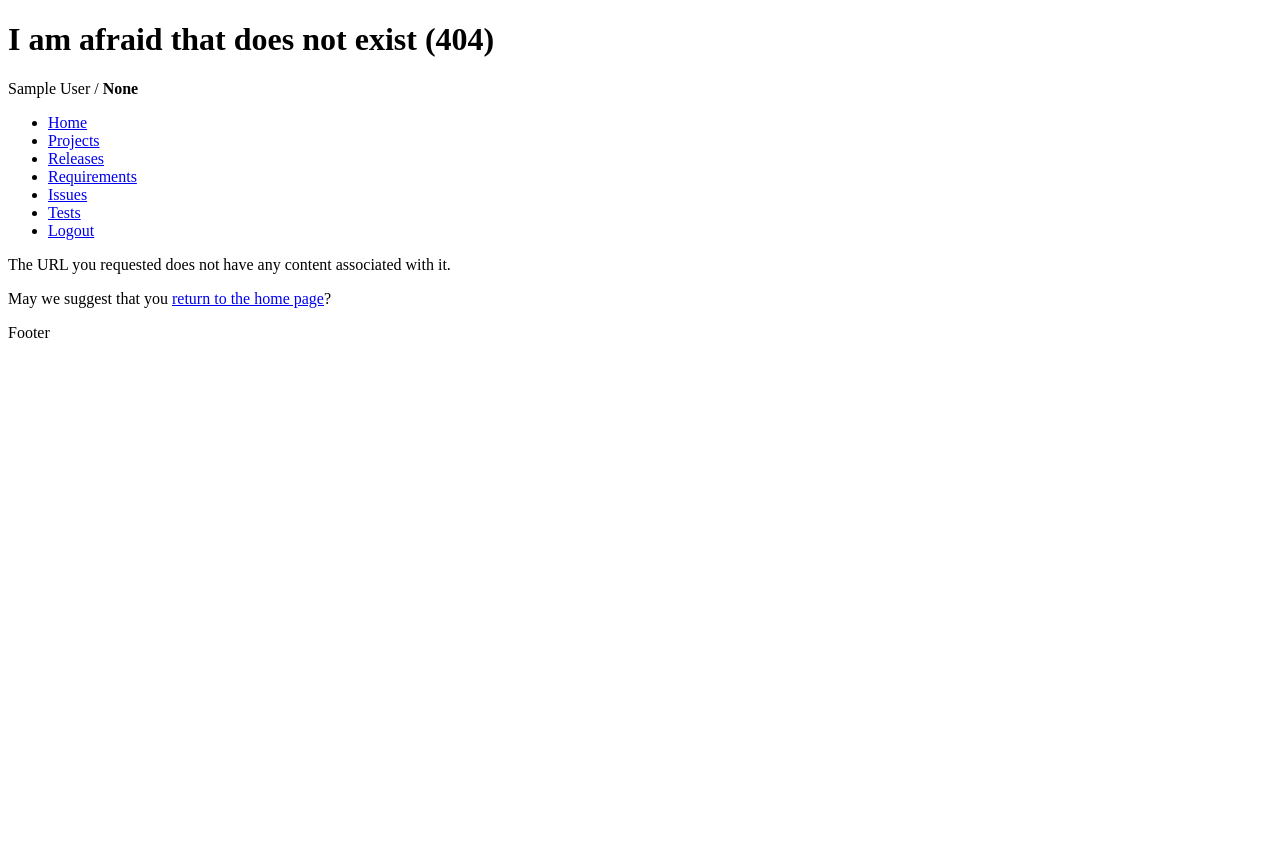
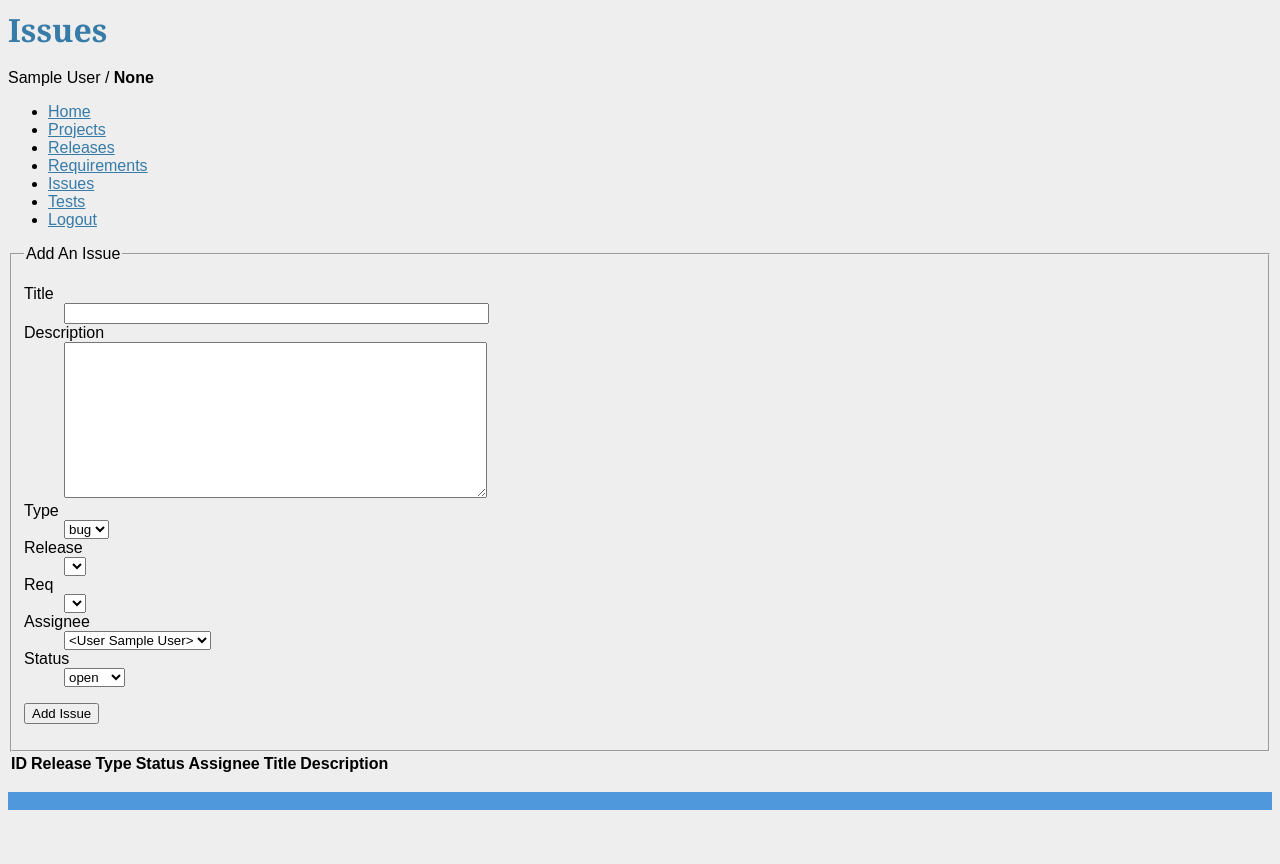
Before and after one commit to sfpiano/streams, a Flask app: page /issues/1 in a window 1280 px wide. Before the commit the page ends 338 px from the top, so only its background shows below. Run offline with Flask 2, Linux system fonts and the light colour scheme; the visitor is signed in with stand-in values (Sample User, id 1); data comes from the database, SQL or seed files in the repository; data that the repository does not hold is empty; some libraries are stand-ins or nearby versions.

Commit message:
Forgot to add commits

```diff
--- a/run.py
+++ b/run.py
@@ -1,7 +1,6 @@
 #!venv/bin/python
 
-from streams import app, db
+from streams import app
 
 if __name__ == "__main__":
-  db.create_all()
   app.run(debug=True)
--- a/scripts/import_doors.py
+++ b/scripts/import_doors.py
@@ -9,7 +9,7 @@ from streams.models import RQCategory, Requirement
 
 def import_data(file):
   with open(file) as f:
-    for line in csv.reader(f, delimiter=',', quotechar='|'):
+    for line in csv.reader(f, delimiter=',', quotechar='"'):
       Requirement.create(
         description=line[2].rstrip(),
         project_id=sys.argv[2],
--- a/streams/forms.py
+++ b/streams/forms.py
@@ -48,6 +48,8 @@ def issue_query():
   return Issue.query
 def rq_cat_query():
   return RQCategory.query
+def assignee_query():
+  return User.query
 
 class RequirementForm(Form):
   description = fields.TextAreaField(validators=[Required()])
@@ -61,6 +63,11 @@ class IssueForm(Form):
     'Type',
     choices=Issue.Types._asdict().items(),
     validators=[Required()])
+  status = fields.SelectField(
+    'Status',
+    choices=Issue.Status._asdict().items(),
+    validators=[Required()])
+  assignee = QuerySelectField(query_factory=assignee_query)
   release = QuerySelectField(query_factory=release_query)
   req = QuerySelectField(query_factory=req_query)
 
--- a/streams/templates/base.html
+++ b/streams/templates/base.html
@@ -2,6 +2,7 @@
 <html>
 <head>
 <title>{% block title %}{{ title }}{% endblock %}</title>
+<link rel=stylesheet type=text/css href="{{ url_for('static', filename='style.css') }}">
 </head>
 <body>
 <header>
@@ -15,17 +16,17 @@
 
 <nav>
 <ul>
-<li><a href="/">Home</a></li>
-<li><a href="/projects">Projects</a></li>
-<li><a href="/releases">Releases</a></li>
-<li><a href="/reqs">Requirements</a></li>
-<li><a href="/issues">Issues</a></li>
-<li><a href="/tests">Tests</a></li>
+<li><a href="{{ url_for('.index') }}">Home</a></li>
+<li><a href="{{ url_for('.projects') }}">Projects</a></li>
+<li><a href="{{ url_for('.releases') }}">Releases</a></li>
+<li><a href="{{ url_for('.reqs') }}">Requirements</a></li>
+<li><a href="{{ url_for('.issues') }}">Issues</a></li>
+<li><a href="{{ url_for('.tests') }}">Tests</a></li>
 <li>
   {% if current_user.is_anonymous() %}
-  <a href="{{url_for('register')}}">Register</a> / <a href="{{url_for('login')}}">Log In</a>
+  <a href="{{url_for('.register')}}">Register</a> / <a href="{{url_for('.login')}}">Log In</a>
   {% else %}
-  <a href="{{url_for('logout')}}">Logout</a>
+  <a href="{{url_for('.logout')}}">Logout</a>
   {% endif %}
 </li>
 </ul>
@@ -42,8 +43,8 @@
 <section>
 {% block content %}{% endblock %}
 </section>
-<footer>
-<p>Footer</p>
-</footer>
+<div class="footer">
+  <p>&nbsp;</p>
+</div>
 </body>
 </html>
--- a/streams/templates/issues.html
+++ b/streams/templates/issues.html
@@ -5,7 +5,7 @@
 {% block content %}
 {{super()}}
 
-<form action="{{url_for('issues')}}" method="POST">
+<form action="{{ form_action }}" method="{{ method | d("POST") }}">
 <fieldset>
   <legend>Add An Issue</legend>
   <dl>
@@ -14,18 +14,22 @@
   {{ forms.render_field(form.type) }}
   {{ forms.render_field(form.release) }}
   {{ forms.render_field(form.req) }}
+  {{ forms.render_field(form.assignee) }}
+  {{ forms.render_field(form.status) }}
   </dl>
   {{ form.hidden_tag() }}
   <p><input type="Submit" value="Add Issue"></p>
 </fieldset>
 </form>
 
-<table>
+<table id="table-base">
 <thead>
   <tr>
     <th>ID</th>
     <th>Release</th>
     <th>Type</th>
+    <th>Status</th>
+    <th>Assignee</th>
     <th>Title</th>
     <th>Description</th>
   </tr>
@@ -35,8 +39,13 @@
 <td>{{ issue.id }}</td>
 <td>{{ issue.release.name }}</td>
 <td>{{ issue.type }}</td>
+<td>{{ issue.status }}</td>
+<td>{{ issue.assignee.name }}</td>
 <td>{{ issue.title }}</td>
 <td>{{ issue.description }}</td>
+<td>{{ issue.requirements }}</td>
+<td><a href='{{ url_for('edit_issue', issue_id=issue.id) }}'>Edit</a></td>
+<td><a href='{{ url_for('del_issue', issue_id=issue.id) }}'>Delete</a></td>
 {% endcall %}
 </tbody>
 </table>
--- a/streams/templates/projects.html
+++ b/streams/templates/projects.html
@@ -13,7 +13,7 @@
 </fieldset>
 </form>
 
-<table>
+<table id="table-base">
 <tbody>
 {% call(proj) tables.process_rows(projects) %}
 <td>{{ proj.name }}</td>
--- a/streams/templates/tests.html
+++ b/streams/templates/tests.html
@@ -17,7 +17,7 @@
 </fieldset>
 </form>
 
-<table>
+<table id="table-base">
 <thead>
   <tr>
     <th>ID</th>
--- a/streams/views.py
+++ b/streams/views.py
@@ -31,20 +31,28 @@ from .models import (
     Test)
 from .data import query_to_list
 
+##------------------------------------------------------------------------------
+##------------------------------------------------------------------------------
 @app.before_request
 def before_request():
   g.user = current_user
 
+##------------------------------------------------------------------------------
+##------------------------------------------------------------------------------
 @app.route('/favicon.ico')
 def fav():
   return render_template('base.html')
 
+##------------------------------------------------------------------------------
+##------------------------------------------------------------------------------
 @app.route('/')
 @app.route('/index')
 @login_required
 def index():
   return render_template('base.html')
 
+##------------------------------------------------------------------------------
+##------------------------------------------------------------------------------
 @app.route('/projects', methods = ['GET', 'POST'])
 @login_required
 def projects():
@@ -58,6 +66,17 @@ def projects():
   results = Project.query.all()
   return render_template('projects.html', projects=results, form=form)
 
+##------------------------------------------------------------------------------
+##------------------------------------------------------------------------------
+@app.route('/setproj/<int:id>')
+@login_required
+def set_project(id):
+  current_user.current_project_id = id
+  current_user.save()
+  return redirect(url_for('index'))
+
+##------------------------------------------------------------------------------
+##------------------------------------------------------------------------------
 @app.route('/issues', methods = ['GET', 'POST'])
 @login_required
 def issues():
@@ -67,16 +86,87 @@ def issues():
         title=form.data['title'],
         description=form.data['description'],
         release_id=form.data['release'].id,
-        type=form.data['type'])
+        requirement_id=form.data['req'].id,
+        type=form.data['type'],
+        status=form.data['status'],
+        assignee_id=form.data['assignee'].id)
 
-    issue.requirements.append(form.data['req'])
-    issue.save()
     flash("Added Issue")
     return redirect(url_for(".issues"))
 
   results = Issue.query.all()
-  return render_template('issues.html', issues=results, form=form)
+  return render_template('issues.html', action='Add', issues=results, form=form)
 
+##------------------------------------------------------------------------------
+##------------------------------------------------------------------------------
+@app.route('/issues/r/<int:req_id>', methods = ['GET', 'POST'])
+@login_required
+def issue_from_req(req_id):
+  from wtforms.ext.sqlalchemy.fields import QuerySelectField
+  from forms import req_query
+
+  class F(IssueForm):
+    pass
+
+  setattr(F, 'req',
+    QuerySelectField(
+      query_factory=req_query,
+      default=Requirement.query.get(req_id)))
+
+  form = F()
+  if form.validate_on_submit():
+    issue = Issue.create(
+        title=form.data['title'],
+        description=form.data['description'],
+        release_id=form.data['release'].id,
+        requirement_id=form.data['req'].id,
+        type=form.data['type'],
+        status=form.data['status'],
+        assignee_id=form.data['assignee'].id)
+    flash("Added Issue")
+    return redirect(url_for(".issues"))
+
+  results = Issue.query.all()
+  return render_template('issues.html', action='Add', issues=results, form=form)
+
+##------------------------------------------------------------------------------
+##------------------------------------------------------------------------------
+@app.route('/issues/d/<int:issue_id>', methods = ['GET', 'POST'])
+@login_required
+def del_issue(issue_id):
+  issue = Issue.query.get(issue_id)
+  Issue.delete(issue)
+  flash("Deleted Issue")
+  return redirect(url_for(".issues"))
+
+##------------------------------------------------------------------------------
+##------------------------------------------------------------------------------
+@app.route('/issues/<int:issue_id>', methods = ['GET', 'POST'])
+@login_required
+def edit_issue(issue_id):
+  issue = Issue.query.get(issue_id)
+  form = IssueForm(obj=issue)
+  if form.validate_on_submit():
+    issue.title=form.data['title']
+    issue.description=form.data['description']
+    issue.release_id=form.data['release'].id
+    issue.requirement_id = form.data['req'].id
+    issue.assignee_id=form.data['assignee'].id
+    issue.type=form.data['type']
+    issue.status=form.data['status']
+
+    issue.save()
+    flash("Updated Issue")
+    return redirect(url_for(".issues"))
+
+  results = Issue.query.all()
+  return render_template('issues.html',
+      action='Edit',
+      issues=results,
+      form=form)
+
+##------------------------------------------------------------------------------
+##------------------------------------------------------------------------------
 @app.route('/releases', methods = ['GET', 'POST'])
 @login_required
 def releases():
@@ -91,6 +181,8 @@ def releases():
   results = Release.query.order_by(Release.date).all()
   return render_template('releases.html', releases=results, form=form)
 
+##------------------------------------------------------------------------------
+##------------------------------------------------------------------------------
 @app.route('/reqs', methods = ['GET', 'POST'])
 @login_required
 def reqs():
@@ -107,6 +199,40 @@ def reqs():
   results = Requirement.query.all()
   return render_template('reqs.html', reqs=results, form=form)
 
+##------------------------------------------------------------------------------
+##------------------------------------------------------------------------------
+@app.route('/reqs/d/<int:req_id>', methods = ['GET', 'POST'])
+@login_required
+def del_req(req_id):
+  req = Requirement.query.get(req_id)
+  Requirement.delete(req)
+  flash("Deleted Requirement")
+  return redirect(url_for(".reqs"))
+
+##------------------------------------------------------------------------------
+##------------------------------------------------------------------------------
+@app.route('/reqs/<int:req_id>', methods = ['GET', 'POST'])
+@login_required
+def edit_req(req_id):
+  req = Requirement.query.get(req_id)
+  form = RequirementForm(obj=req)
+  if form.validate_on_submit():
+    req.description=form.data['description']
+    req.category_id=form.data['category'].id
+    req.external_id=form.data['external_id']
+
+    req.save()
+    flash("Updated requirement")
+    return redirect(url_for(".reqs"))
+
+  results = req.query.all()
+  return render_template('reqs.html',
+      action='Edit',
+      reqs=results,
+      form=form)
+
+##------------------------------------------------------------------------------
+##------------------------------------------------------------------------------
 @app.route('/tests', methods = ['GET', 'POST'])
 @login_required
 def tests():
@@ -121,10 +247,14 @@ def tests():
   results = Test.query.all()
   return render_template('tests.html', tests=results, form=form)
 
+##------------------------------------------------------------------------------
+##------------------------------------------------------------------------------
 @login_manager.user_loader
 def load_user(user_id):
   return User.query.get(user_id)
 
+##------------------------------------------------------------------------------
+##------------------------------------------------------------------------------
 @app.route('/login', methods = ['GET', 'POST'])
 def login():
   form = LoginForm()
@@ -134,6 +264,16 @@ def login():
     return redirect(request.args.get('next') or url_for('index'))
   return render_template('login.html', form=form)
 
+##------------------------------------------------------------------------------
+##------------------------------------------------------------------------------
+@app.route('/logout')
+@login_required
+def logout():
+  logout_user()
+  return redirect(url_for('index'))
+
+##------------------------------------------------------------------------------
+##------------------------------------------------------------------------------
 @app.route('/register/', methods=['GET', 'POST'])
 def register():
   form = RegistrationForm()
@@ -145,16 +285,3 @@ def register():
     login_user(user)
     return redirect(url_for('index'))
   return render_template('register.html', form=form)
-
-@app.route('/logout')
-@login_required
-def logout():
-  logout_user()
-  return redirect(url_for('index'))
-
-@app.route('/setproj/<int:id>')
-@login_required
-def set_project(id):
-  current_user.current_project_id = id
-  current_user.save()
-  return redirect(url_for('index'))
```
Also changed, not shown: db_migrate.py (deleted, +0 -17 lines), streams/models.py (+15 -7 lines), streams/templates/releases.html (+6 -3 lines), streams/templates/reqs.html (+5 -2 lines).
